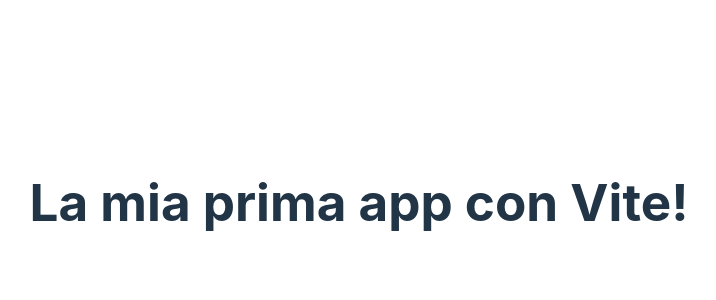
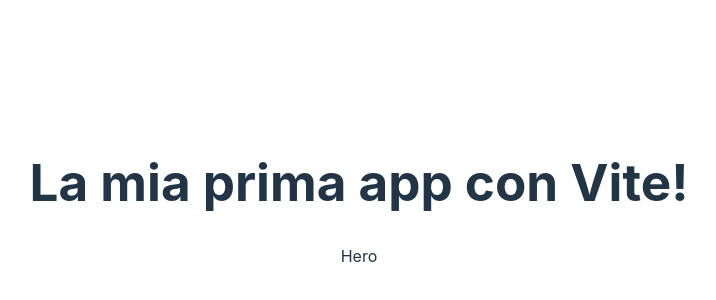
Before and after one commit to sder12/vite-hello-world, a Vue app: page / in a window 1280 px wide. Shown: the part 198-498 px from the top of the page, without its empty margins (281-997 px from the left). Built offline with nearby package versions, Linux system fonts and the light colour scheme.

Commit message:
Hero placeholder

```diff
--- a/src/App.vue
+++ b/src/App.vue
@@ -1,8 +1,10 @@
 <script>
 import AppTitle from "./components/AppTitle.vue";
+import AppHero from "./components/AppHero.vue";
 export default {
   components: {
     AppTitle,
+    AppHero,
   }
 }
 </script>
@@ -10,6 +12,7 @@ export default {
 <template>
 
   <AppTitle />
+  <AppHero />
 
 </template>
 
--- a/src/components/AppHero.vue
+++ b/src/components/AppHero.vue
@@ -3,6 +3,7 @@
 </script>
 
 <template>
+    <p>Hero</p>
 </template>
 
 <style scoped>
```
